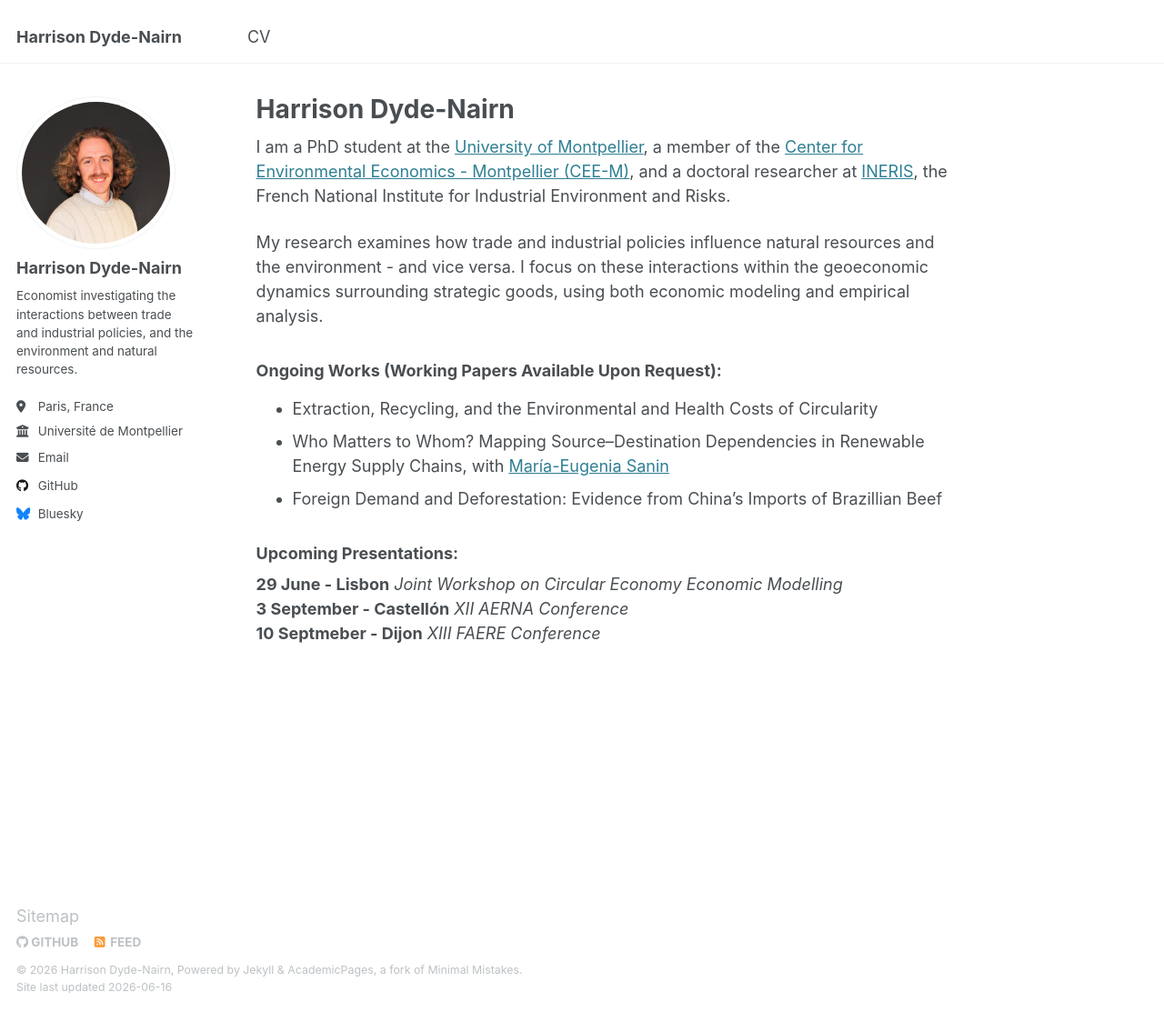
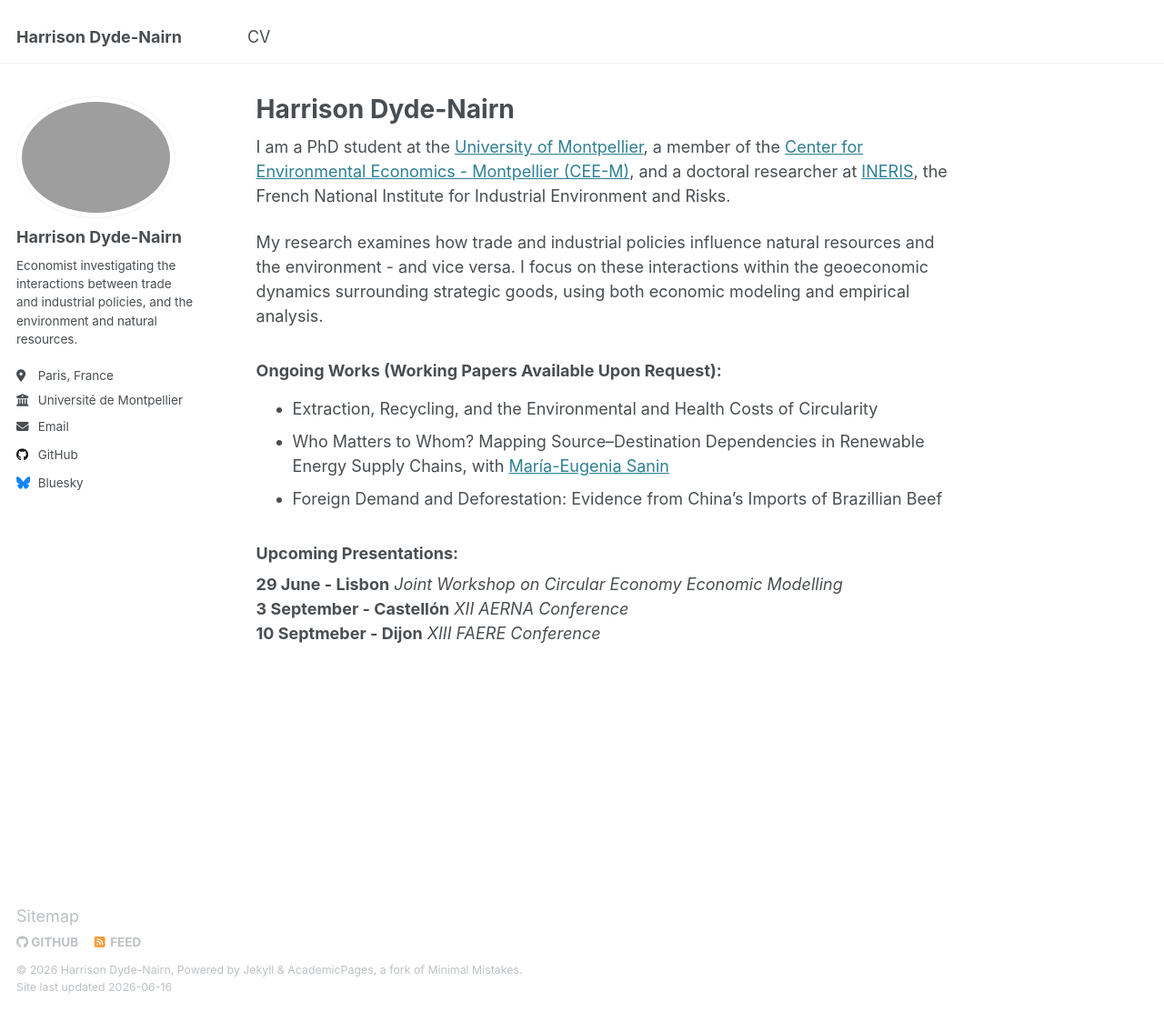
Before and after one commit to hdydenairn/hdydenairn.github.io, a Jekyll site: the page built from _pages/about.md, in a window 1280 px wide and 1113 px high. Shown: the whole window at 91% size. Built offline with Jekyll 4.4.1, drawn with Linux system fonts in a browser that asks for light colours.

Commit message:
Update _config.yml

```diff
--- a/_config.yml
+++ b/_config.yml
@@ -22,7 +22,7 @@ repository               : "hdydenairn/hdydenairn.github.io"
 #               Additional customization can be done by editing /_includes/author-profile.html
 author:
   # Biographic information
-  avatar           : "cv_pic.png"
+  avatar           : "cv_pic_new.png"
   name             : "Harrison Dyde-Nairn"
   pronouns         : # example: "she/her"
   bio              : "Economist investigating the interactions between trade and industrial policies, and the environment and natural resources."
```
